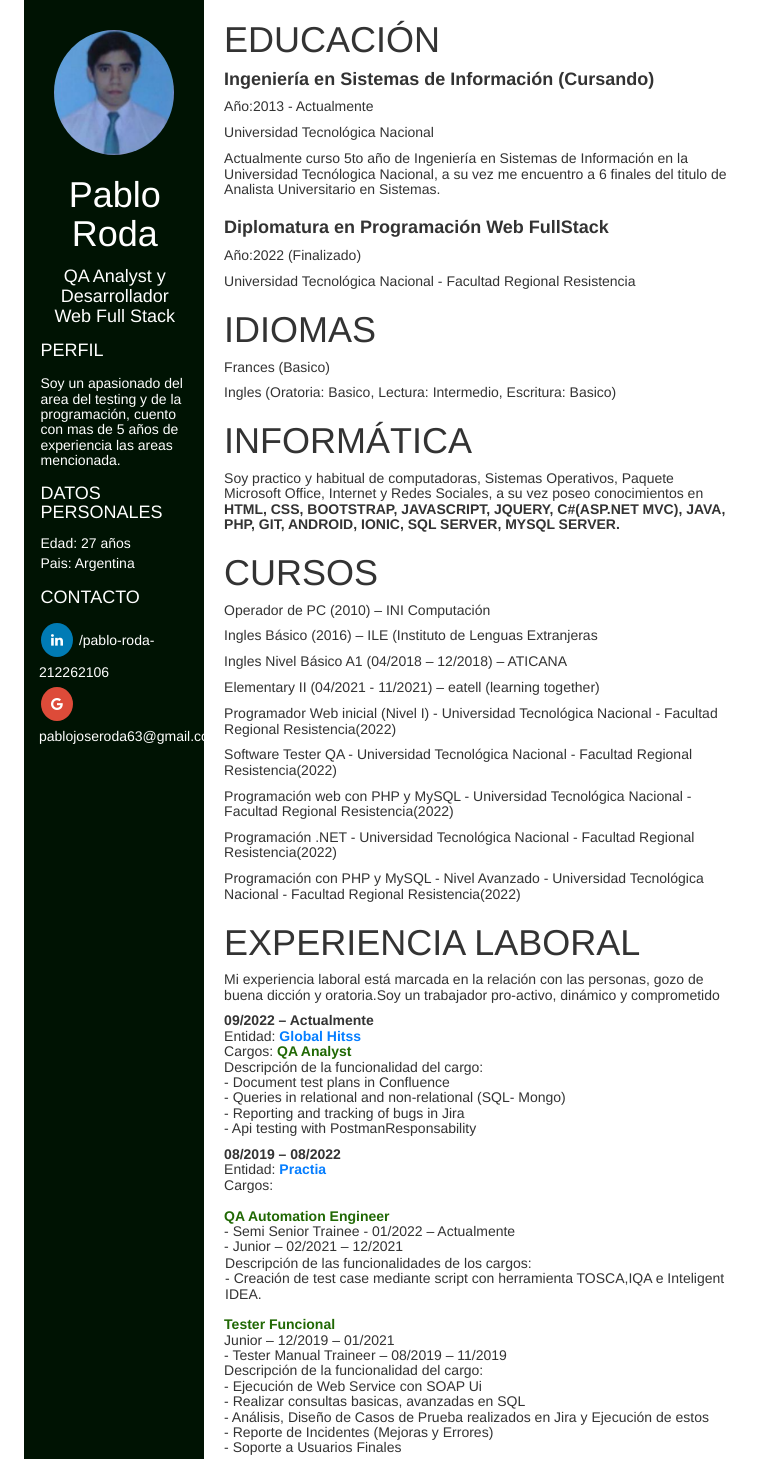
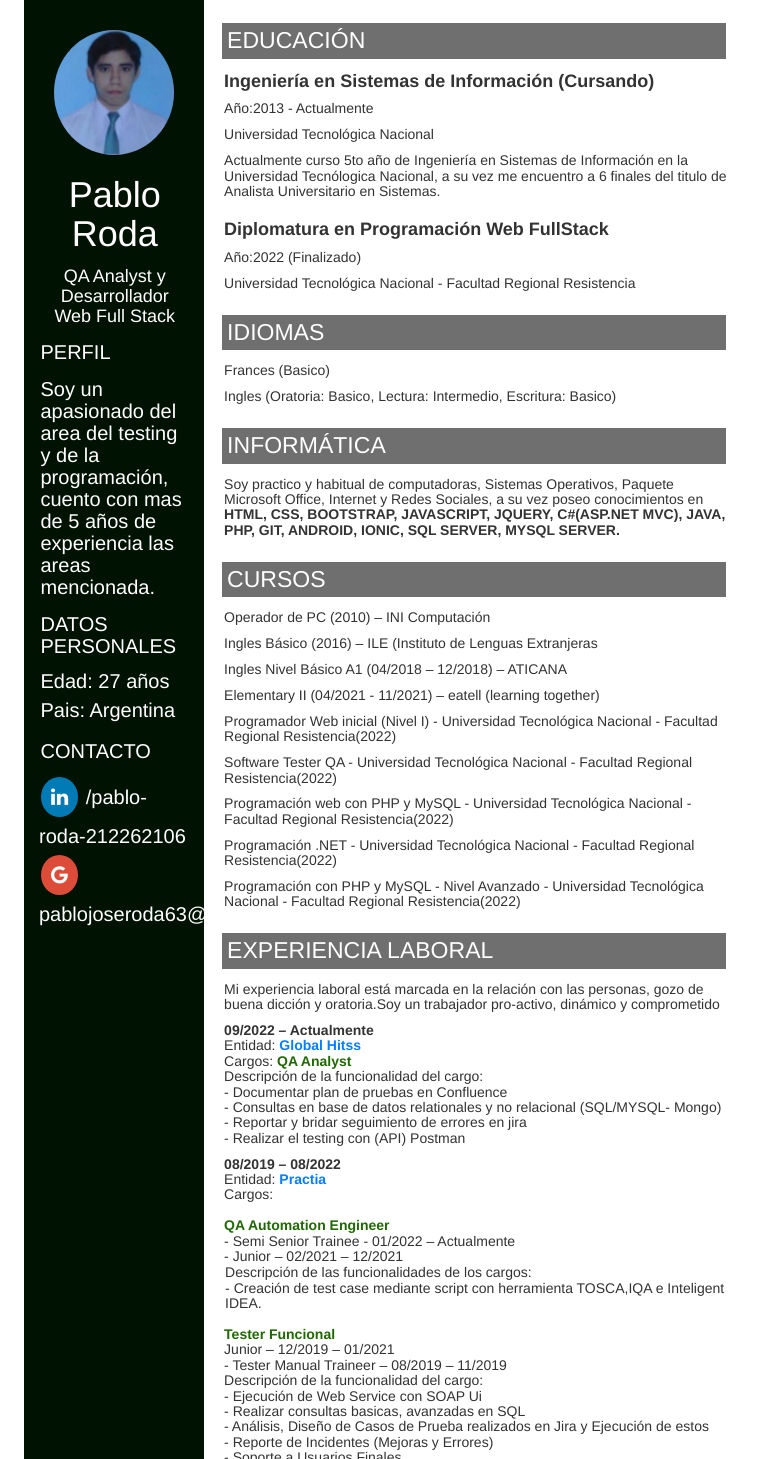
Before and after one commit to pablex2019/pabloroda-cv, a plain HTML site: page index.html in a window 768 px wide. Shown: the top 1459 px of the page. Drawn offline with nearby package versions, Linux system fonts and the light colour scheme.

Commit message:
estilos e imagenes agregadas v1.2

```diff
--- a/estilos.css
+++ b/estilos.css
@@ -5,6 +5,29 @@
 		color: white;
 		padding: 1%;
 		font-size:1.5vw;
+	}
+}
+@media all and (min-width:768px) and (max-width:1023px){
+	#title{
+		border-style:solid;
+		background: #6F6F6F;
+		color: white;
+		padding: 1%;
+		font-size:3vw;
+	}
+	#contacto,#datos_personales{
+		text-align: left;
+		font-size: 20px;
+	}
+	.perfil{
+		margin-top: 10%;
+		text-align: left;
+		font-size: 20px;
+	}
+	#descripcion_perfil{
+		margin-top: 10%;
+		text-align: left;
+		font-size: 20px;
 	}
 }
 @media all and (max-width: 767px){
@@ -54,6 +77,9 @@ body{
   background: #dd4b39;
   color: white;
 }
+.pie{
+	background: ;
+}
 #foto{
 	margin-top: 20%;
 	border-radius: 50%;
--- a/index.html
+++ b/index.html
@@ -61,10 +61,10 @@
 			Entidad: <strong id="titulo_empresa">Global Hitss</strong><br>
 			Cargos: <strong id="titulo_cargo">QA Analyst</strong><br>
 			Descripción de la funcionalidad del cargo:<br>
-			- Document test plans in Confluence<br>
-			- Queries in relational and non-relational (SQL- Mongo)<br>
-			- Reporting and tracking of bugs in Jira<br>
-			- Api testing with PostmanResponsability<br>
+			- Documentar plan de pruebas en Confluence<br>
+			- Consultas en base de datos relationales y no relacional (SQL/MYSQL- Mongo)<br>
+			- Reportar y bridar seguimiento de errores en jira<br>
+			- Realizar el testing con (API) Postman<br>
 			<!--Fin trabajo 1-->
 			<!--Inicio trabajo 2-->
 			<h5><strong>08/2019 – 08/2022</strong><br>
@@ -128,6 +128,9 @@
 			Descripción de la funcionalidad del cargo:<br>
 			- Creación de planillas de excel en libreoffice con vinculación de datos.
 			<!--Fin trabajo 8-->
+			<footer class="pie">
+
+			</footer>
 		</div>
 	</div>
 </body>
```
